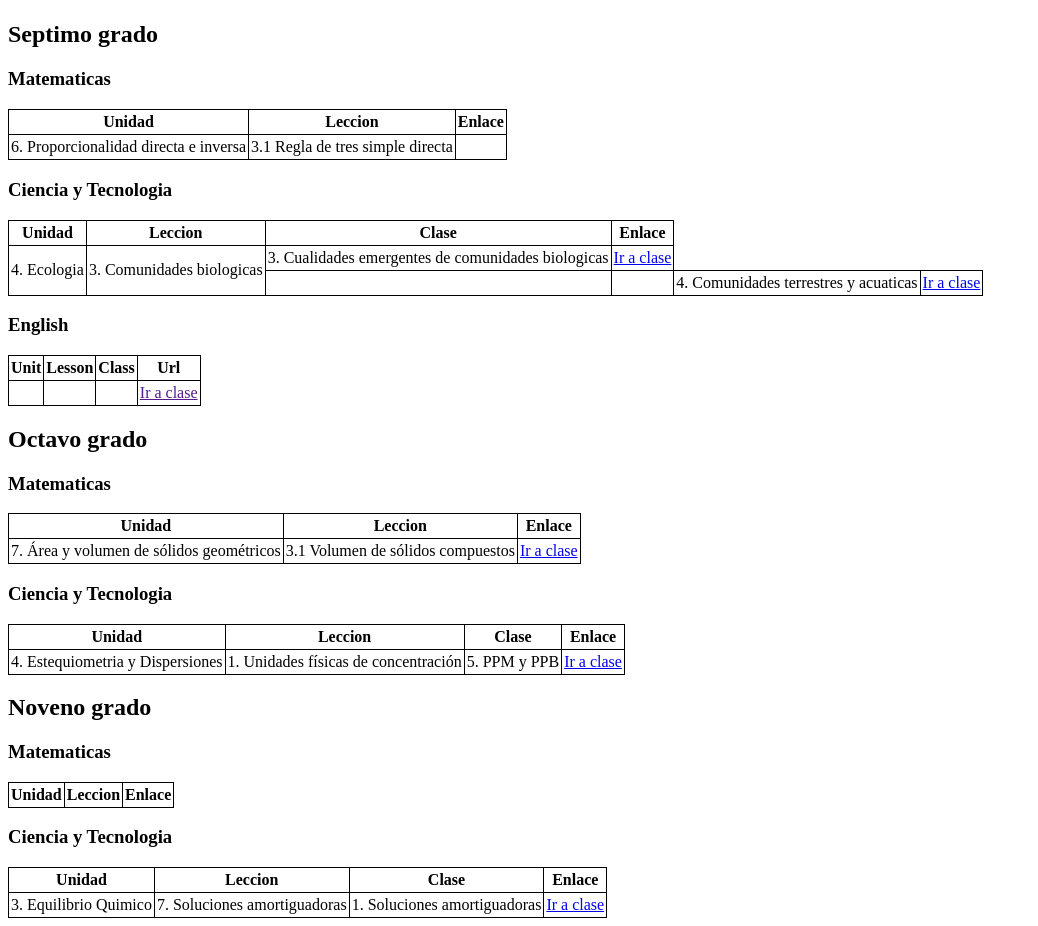
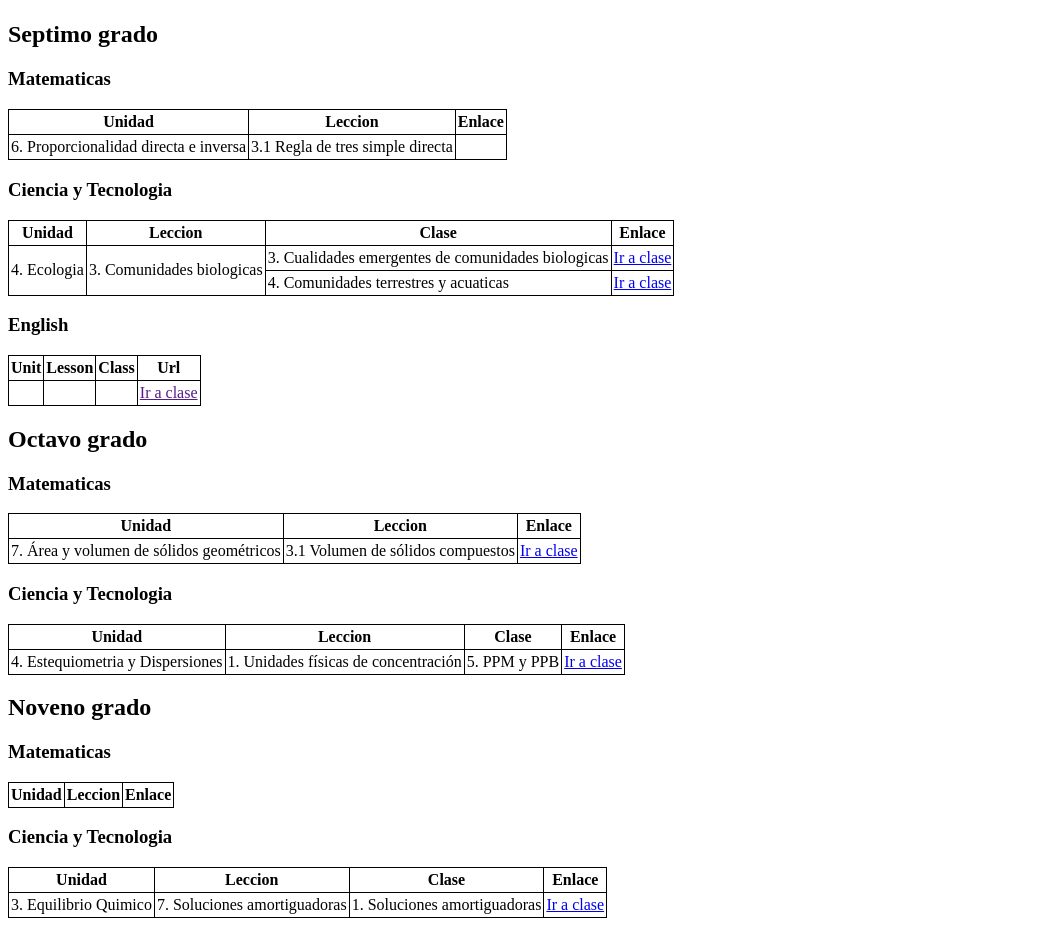
Before and after one commit to 1Oscar089/Mis-Clases, a plain HTML site: page index.html in a window 1280 px wide. Shown: the whole page, without its empty margins (0-1038 px from the left). Drawn offline with Linux system fonts and the light colour scheme.

Commit message:
Update index.html

```diff
--- a/index.html
+++ b/index.html
@@ -34,10 +34,7 @@
         <tr>
             <td rowspan="3">4. Ecologia</td><td rowspan="3">3. Comunidades biologicas</td><td>3. Cualidades emergentes de comunidades biologicas</td><td><a href="clases/7/cieu433.html">Ir a clase</a></td>
         </tr>
-        <tr><td></td>
-        <td></td>
-        <td>4. Comunidades terrestres y acuaticas</td>
-        <td><a href="clases/7/cie434.html">Ir a clase</a></td></tr>
+        <tr><td>4. Comunidades terrestres y acuaticas</td><td><a href="clases/7/cie434.html">Ir a clase</a></td></tr>
     </table>
     <h3>English</h3>
     <table>
```
